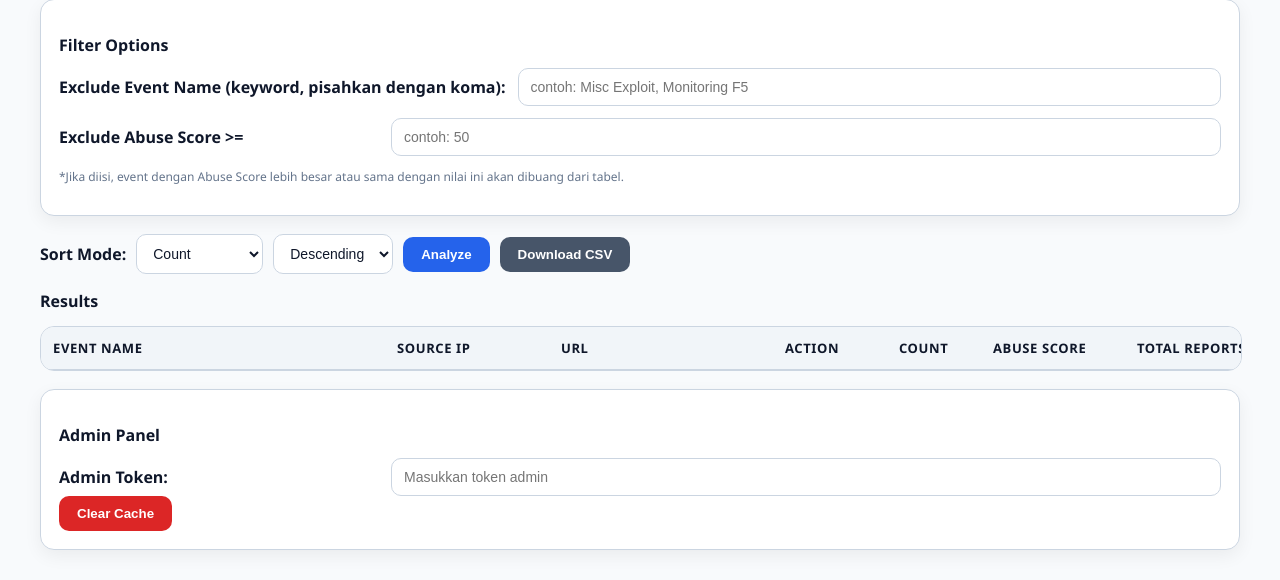
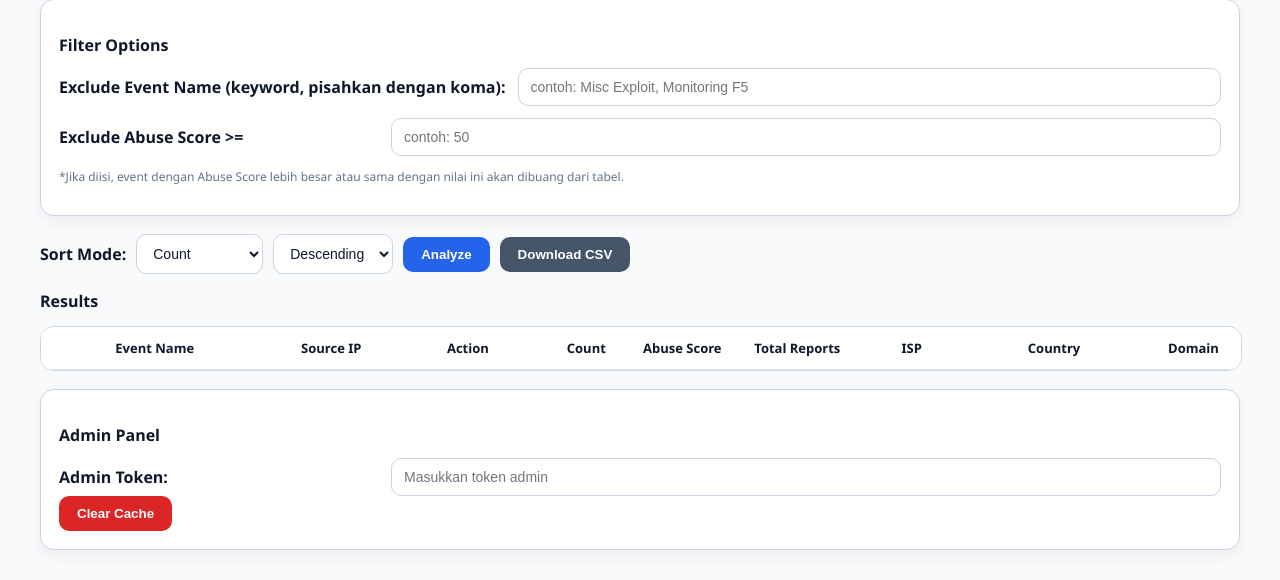
Before and after one commit to vieryylovega1/soc-ipchecker, a FastAPI app: page / in a window 1280 px wide. Shown: the part 410-990 px from the top of the page. Run offline with FastAPI, Linux system fonts and the light colour scheme; lists and menus that the app fills with data are empty.

Commit message:
hapus URL

```diff
--- a/main.py
+++ b/main.py
@@ -149,12 +149,10 @@ def parse_events(report_text: str):
         src_ip_match = re.search(r"Source IP\s*:\s*([\d\.]+)", block)
         action_match = re.search(r"Action\s*:\s*(.*)", block)
         count_match = re.search(r"Count\s*:\s*(\d+)", block)
-        url_match = re.search(r"URL\s*:\s*(.*)", block)
 
         events.append({
             "eventName": event_name,
             "sourceIP": src_ip_match.group(1) if src_ip_match else None,
-            "url": url_match.group(1).strip() if url_match else None,
             "action": action_match.group(1).strip() if action_match else None,
             "count": int(count_match.group(1)) if count_match else 0
         })
@@ -273,7 +271,6 @@ def download_csv(data: ReportInput):
         final_results.append({
             "Event Name": e.get("eventName"),
             "Source IP": e.get("sourceIP"),
-            "URL": e.get("url"),
             "Action": e.get("action"),
             "Count": e.get("count"),
             "Abuse Score": rep.get("abuseScore"),
--- a/static/script.js
+++ b/static/script.js
@@ -1,5 +1,5 @@
 function copyToClipboard(text) {
-  navigator.clipboard.writeText(text)
+  navigator.clipboard.writeText(text || "")
     .then(() => {
       alert("Copied IP: " + text);
     })
@@ -42,48 +42,50 @@ async function analyze() {
   const sortField = document.getElementById("sortField").value;
   const sortDirection = document.getElementById("sortDirection").value;
 
-  const excludeKeywordInput = document.getElementById("excludeEventKeyword").value.trim().toLowerCase();
-  const excludeScoreInput = document.getElementById("excludeAbuseScore").value.trim();
+  const excludeKeywordInput = document
+    .getElementById("excludeEventKeyword")
+    .value
+    .trim()
+    .toLowerCase();
+
+  const excludeScoreInput = document
+    .getElementById("excludeAbuseScore")
+    .value
+    .trim();
+
   const excludeScore = excludeScoreInput ? parseInt(excludeScoreInput) : null;
 
   const res = await fetch("/analyze", {
     method: "POST",
-    headers: {"Content-Type": "application/json"},
-    body: JSON.stringify({report_text: reportText})
+    headers: { "Content-Type": "application/json" },
+    body: JSON.stringify({ report_text: reportText })
   });
 
   const data = await res.json();
-
-  let filteredResults = data.results;
+  let filteredResults = data.results || [];
 
   // ==========================
-  // FILTER: EXCLUDE EVENT NAME (MULTI KEYWORD)
+  // FILTER: EVENT KEYWORD
   // ==========================
   if (excludeKeywordInput) {
     const keywords = excludeKeywordInput
       .split(",")
-      .map(k => k.trim().toLowerCase())
-      .filter(k => k.length > 0);
+      .map(k => k.trim())
+      .filter(Boolean);
 
     filteredResults = filteredResults.filter(row => {
-      const eventName = (row.eventName || "").toLowerCase();
+      const eventName = getSafeText(row.eventName);
 
-      for (let k of keywords) {
-        if (eventName.includes(k)) {
-          return false;
-        }
-      }
-      return true;
+      return !keywords.some(k => eventName.includes(k));
     });
   }
 
   // ==========================
-  // FILTER: EXCLUDE ABUSE SCORE >= X
+  // FILTER: ABUSE SCORE
   // ==========================
   if (excludeScore !== null && !isNaN(excludeScore)) {
     filteredResults = filteredResults.filter(row => {
-      const score = row.abuseScore;
-      if (score === null || score === undefined) return true;
+      const score = getSafeNumber(row.abuseScore);
       return score < excludeScore;
     });
   }
@@ -103,25 +105,17 @@ async function analyze() {
     if (sortField === "count") {
       valA = getSafeNumber(a.count);
       valB = getSafeNumber(b.count);
-    }
-    else if (sortField === "abuseScore") {
+    } else if (sortField === "abuseScore") {
       valA = getSafeNumber(a.abuseScore);
       valB = getSafeNumber(b.abuseScore);
-    }
-    else if (sortField === "eventName") {
+    } else {
       valA = getSafeText(a.eventName);
       valB = getSafeText(b.eventName);
     }
 
-    if (sortDirection === "asc") {
-      if (valA > valB) return 1;
-      if (valA < valB) return -1;
-      return 0;
-    } else {
-      if (valA > valB) return -1;
-      if (valA < valB) return 1;
-      return 0;
-    }
+    return sortDirection === "asc"
+      ? valA > valB ? 1 : -1
+      : valA < valB ? 1 : -1;
   });
 
   // ==========================
@@ -136,8 +130,10 @@ async function analyze() {
     tr.innerHTML = `
       <td>${row.eventName || ""}</td>
       <td>
-      <span class="copy-ip" onclick="copyToClipboard('${row.sourceIP || ""}')">${row.sourceIP || ""}</span></td>
-      <td>${row.url || ""}</td>
+        <span class="copy-ip" onclick="copyToClipboard('${row.sourceIP || ""}')">
+          ${row.sourceIP || ""}
+        </span>
+      </td>
       <td>${row.action || ""}</td>
       <td>${row.count || ""}</td>
       <td>${getAbuseBadge(row.abuseScore)}</td>
@@ -156,8 +152,8 @@ async function downloadCSV() {
 
   const res = await fetch("/download_csv", {
     method: "POST",
-    headers: {"Content-Type": "application/json"},
-    body: JSON.stringify({report_text: reportText})
+    headers: { "Content-Type": "application/json" },
+    body: JSON.stringify({ report_text: reportText })
   });
 
   const blob = await res.blob();
@@ -179,8 +175,7 @@ async function clearCache() {
     return;
   }
 
-  const confirmClear = confirm("Apakah kamu yakin ingin menghapus seluruh cache?");
-  if (!confirmClear) return;
+  if (!confirm("Apakah kamu yakin ingin menghapus seluruh cache?")) return;
 
   const res = await fetch(`/clear_cache?token=${encodeURIComponent(token)}`, {
     method: "POST"
@@ -188,9 +183,9 @@ async function clearCache() {
 
   const data = await res.json();
 
-  if (data.status === "SUCCESS") {
-    alert("Cache berhasil dihapus!");
-  } else {
-    alert("Gagal clear cache! Token salah atau unauthorized.");
-  }
+  alert(
+    data.status === "SUCCESS"
+      ? "Cache berhasil dihapus!"
+      : "Gagal clear cache! Token salah atau unauthorized."
+  );
 }
--- a/static/style.css
+++ b/static/style.css
@@ -208,37 +208,21 @@ table {
   width: 100%;
   border-collapse: collapse;
   background: #ffffff;
-  table-layout: fixed;
+
+  /* FIX UTAMA */
+  table-layout: auto;
 }
 
 /* Header */
-th {
-  background: #f1f5f9;
-  color: #0f172a;
-  font-size: 13px;
-  text-transform: uppercase;
-  letter-spacing: 0.6px;
-  padding: 12px;
-  border-bottom: 1px solid #cbd5e1;
-  text-align: left;
-  vertical-align: top;
-
-  word-wrap: break-word;
-  overflow-wrap: break-word;
-  white-space: normal;
-}
-
-/* Cell */
-td {
+th, td {
   font-size: 13px;
   padding: 12px;
   border-bottom: 1px solid #e2e8f0;
   color: #0f172a;
   vertical-align: top;
 
-  word-wrap: break-word;
-  overflow-wrap: break-word;
-  white-space: normal;
+  /* FIX UTAMA */
+  white-space: nowrap;
 }
 
 /* Hover row */
@@ -249,6 +233,14 @@ tr:hover td {
 /* Align Abuse Score center */
 td:nth-child(6) {
   text-align: center;
+}
+
+td:nth-child(9) {
+  white-space: nowrap;
+}
+
+td:nth-child(2) {
+  white-space: nowrap;
 }
 
 /* ==========================
--- a/templates/index.html
+++ b/templates/index.html
@@ -62,7 +62,6 @@
           <tr>
             <th>Event Name</th>
             <th>Source IP</th>
-            <th>URL</th>
             <th>Action</th>
             <th>Count</th>
             <th>Abuse Score</th>
```
Also changed, not shown: ip_cache.db.
